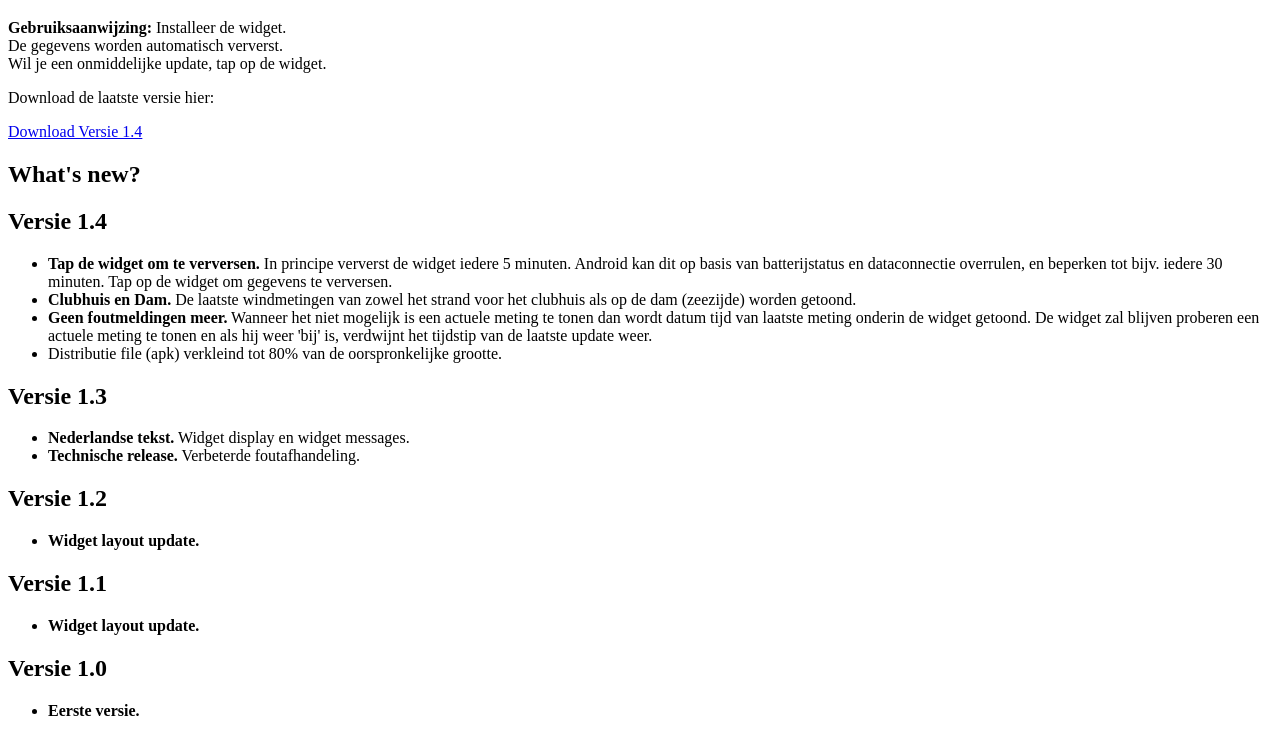
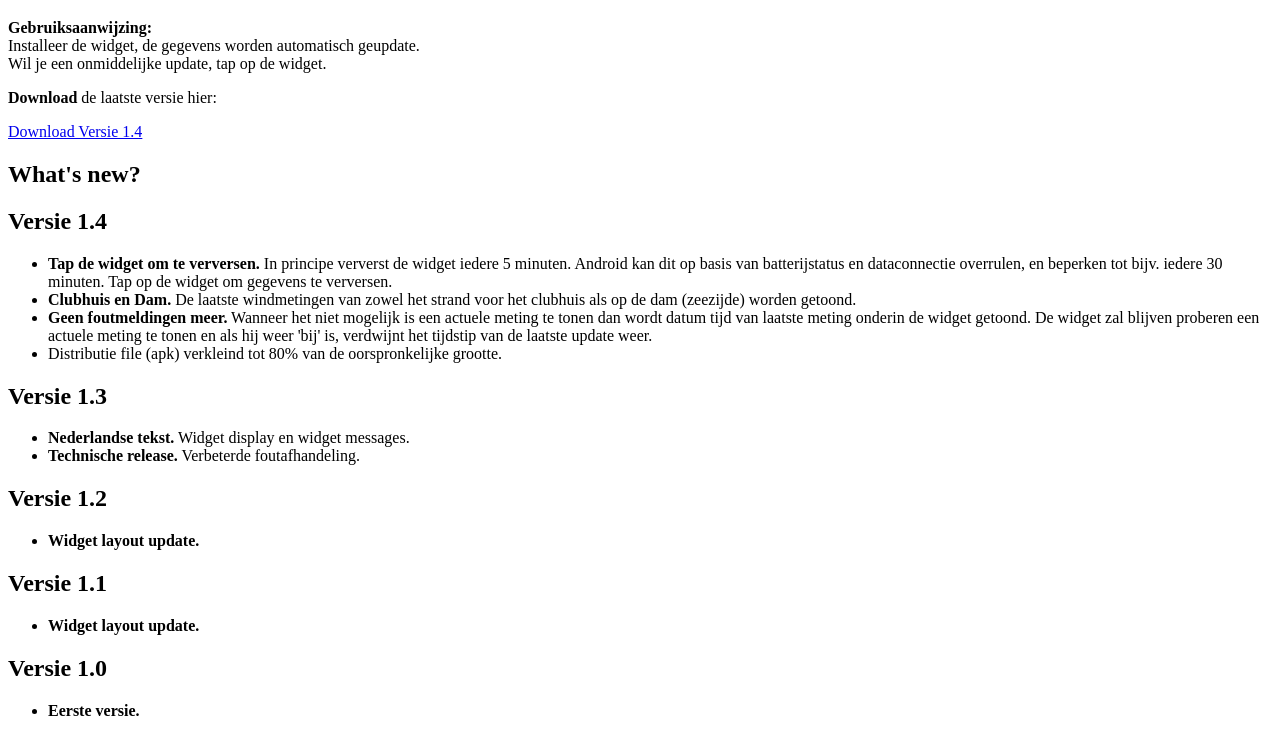
Before and after one commit to TLR1000/HellecatWind-distribution, a plain HTML site: page docs/index.html in a window 1280 px wide. Shown: the part 61-800 px from the top of the page. Drawn offline with Linux system fonts and the light colour scheme.

Commit message:
Update index.html

```diff
--- a/docs/index.html
+++ b/docs/index.html
@@ -7,12 +7,11 @@
 </head>
 <body>
     <h1>HellecatWind widget</h1>
-    <b>Gebruiksaanwijzing:</b>
-    Installeer de widget.<br>
-    De gegevens worden automatisch ververst.<br>
+    <b>Gebruiksaanwijzing:</b><br>
+    Installeer de widget, de gegevens worden automatisch geupdate.<br>
     Wil je een onmiddelijke update, tap op de widget.<br>
 
-    <p>Download de laatste versie hier:</p>
+    <p><b>Download</b> de laatste versie hier:</p>
     <a href="https://raw.githubusercontent.com/TLR1000/HellecatWind-distribution/main/apk/HellecatWind-v1.4-release.apk" download>Download Versie 1.4</a>
 
     <h2>What's new?</h2>
```
